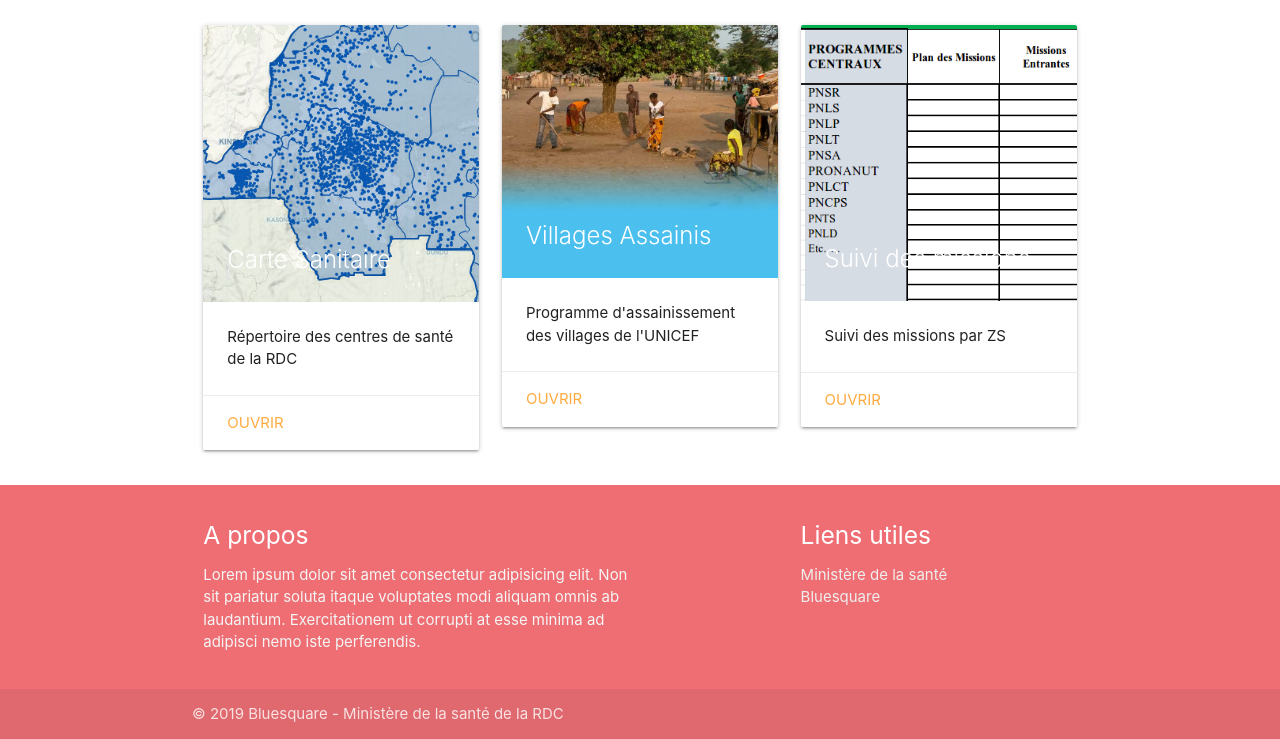
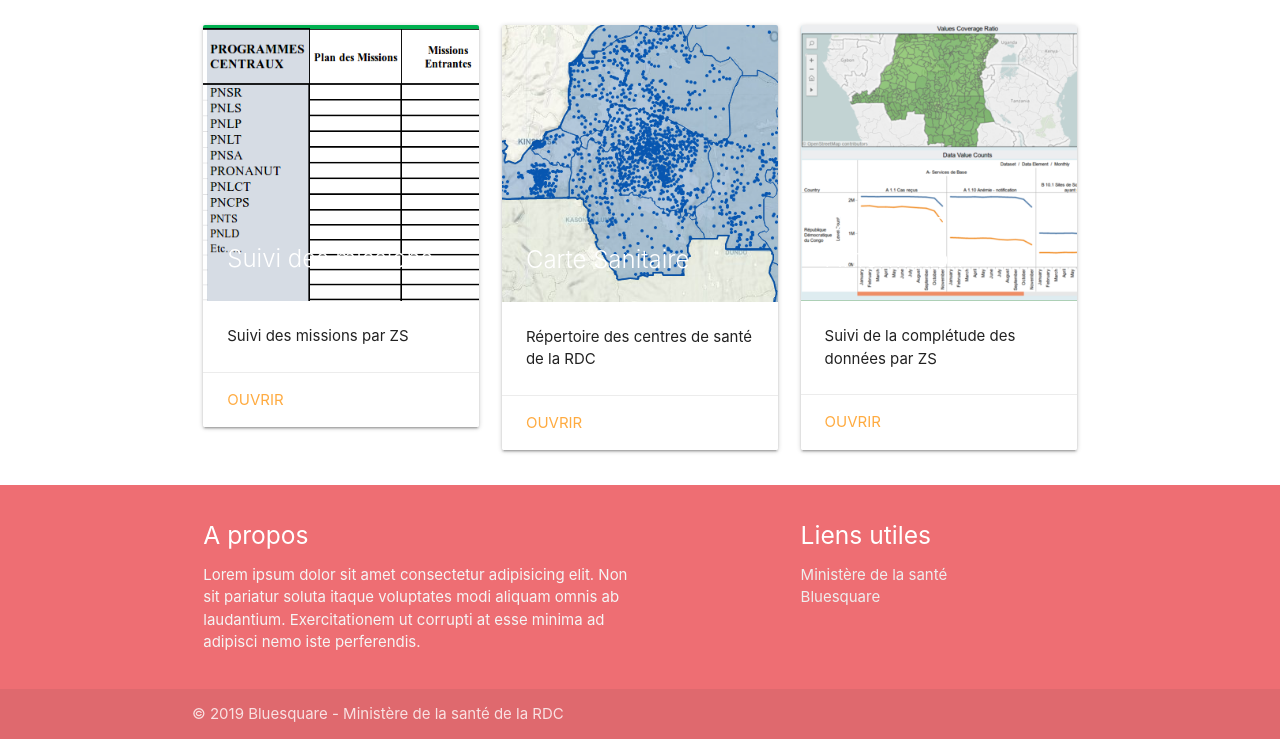
Before and after one commit to BLSQ/sg-cockpit, a plain HTML site: page index.html in a window 1280 px wide. Shown: the part 203-942 px from the top of the page. Drawn offline with nearby package versions, Linux system fonts and the light colour scheme.

Commit message:
Add completness

```diff
--- a/index.html
+++ b/index.html
@@ -13,9 +13,6 @@
       href="https://fonts.googleapis.com/icon?family=Material+Icons"
       rel="stylesheet"
     />
-    <link rel="stylesheet" href="css/style.css" />
-
-    <!-- Compiled and minified JavaScript -->
     <script src="https://cdnjs.cloudflare.com/ajax/libs/materialize/1.0.0/js/materialize.min.js"></script>
   </head>
   <body>
@@ -40,6 +37,26 @@
         <div class="col s4">
           <div class="card">
             <div class="card-image">
+              <img src="images/missions.png" />
+              <span class="card-title">Suivi des missions</span>
+            </div>
+            <div class="card-content">
+              <p>
+                Suivi des missions par ZS
+              </p>
+            </div>
+            <div class="card-action">
+              <a
+                href="https://docs.google.com/spreadsheets/d/1buKfJSVf2RW7LHNcOePArvbvSoWLfwksERVxr-RIIYc/edit?usp=drive_web&ouid=115253071374331147492"
+                target="_blank"
+                >Ouvrir</a
+              >
+            </div>
+          </div>
+        </div>
+        <div class="col s4">
+          <div class="card">
+            <div class="card-image">
               <img src="images/cartesanitaire.png" />
               <span class="card-title">Carte Sanitaire</span>
             </div>
@@ -58,34 +75,18 @@
         <div class="col s4">
           <div class="card">
             <div class="card-image">
-              <img src="images/village.jpg" />
-              <span class="card-title">Villages Assainis</span>
+              <img src="images/compl-small.png" />
+              <span class="card-title">Complétude de l'information</span>
             </div>
             <div class="card-content">
               <p>
-                Programme d'assainissement des villages de l'UNICEF
-              </p>
-            </div>
-            <div class="card-action">
-              <a href="http://uva.bluesquare.org/" target="_blank">Ouvrir</a>
-            </div>
-          </div>
-        </div>
-        <div class="col s4">
-          <div class="card">
-            <div class="card-image">
-              <img src="images/missions.png" />
-              <span class="card-title">Suivi des missions</span>
-            </div>
-            <div class="card-content">
-              <p>
-                Suivi des missions par ZS
+                Suivi de la complétude des données par ZS
               </p>
             </div>
             <div class="card-action">
               <a
-                href="https://docs.google.com/spreadsheets/d/1buKfJSVf2RW7LHNcOePArvbvSoWLfwksERVxr-RIIYc/edit?usp=drive_web&ouid=115253071374331147492"
                 target="_blank"
+                href="https://eu-west-1a.online.tableau.com/#/site/bluesquare/views/SNISDRCCompletenessDashboard/Dashboard?:iid=1"
                 >Ouvrir</a
               >
             </div>
@@ -132,5 +133,11 @@
         </div>
       </div>
     </footer>
+    <script>
+      document.addEventListener('DOMContentLoaded', function() {
+        var elems = document.querySelectorAll('.modal');
+        var instances = M.Modal.init(elems, {});
+      });
+    </script>
   </body>
 </html>
```
Also changed, not shown: images/compl-small.png (added), images/completness.png (added).
